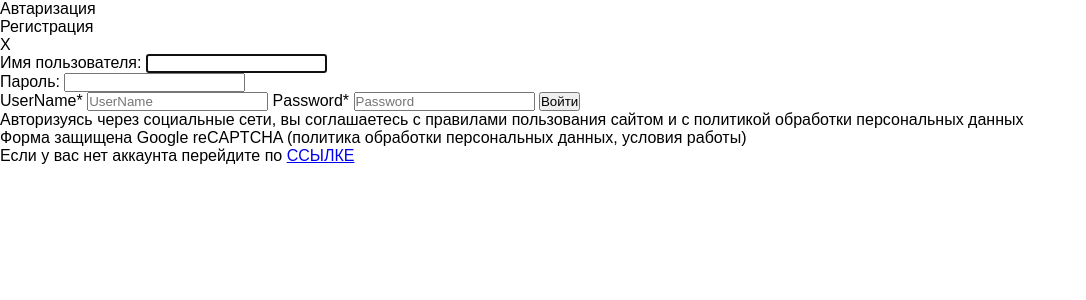
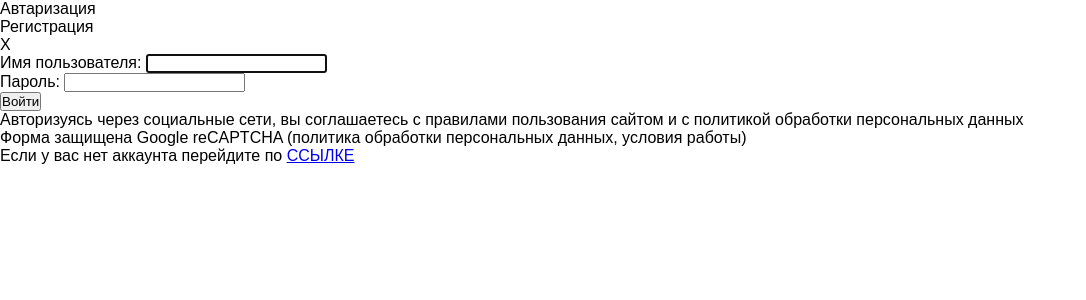
Before and after one commit to Mpekvoup/justforsharee, a Django app: page /login/ in a window 1280 px wide. Shown: the part 215-515 px from the top of the page, without its empty margins (0-1086 px from the left). Run offline with Django 5.2, Linux system fonts and the light colour scheme; tables that the repository leaves empty hold one stand-in row (values such as "Sample post").

Commit message:
Обновил код

```diff
--- a/startit_app/static/css/style copy.css
+++ b/startit_app/static/css/style copy.css
@@ -396,6 +396,6 @@
     transform: scale(1.2);
 }
 
-.id_username_helptext {
+.helptext {
     display: none;
 }
--- a/startit_app/templates/login.html
+++ b/startit_app/templates/login.html
@@ -41,18 +41,13 @@
                 <div class="auth-x">X</div>
             </div>
             <div class="auth-body">
-                <div class="auth-form">
+                <form method="post" action="{% url 'login_page' %}" class="auth-form">
                     {% csrf_token %}
                     {{ form }}
-                    <label for="userName">UserName*</label>
-                    <input type="text" placeholder="UserName" required>
-
-                    <label for="userName">Password*</label>
-                    <input type="password" placeholder="Password" required>
                     <button type="submit" class="btn-sumbit">Войти</button>
                     <div class="auth-footer">Авторизуясь через социальные сети, вы соглашаетесь с правилами пользования сайтом и с политикой обработки персональных данных <br> Форма защищена Google reCAPTCHA (политика обработки персональных данных, условия работы)</div>
                     <p class="help"> Если у вас нет аккаунта перейдите по <a href="{% url 'sign_up_page' %}" class="help">ССЫЛКЕ</a></p>
-                </div>
+                </form>
             </div>
         </div>
     </main>
--- a/startit_app/urls.py
+++ b/startit_app/urls.py
@@ -3,8 +3,8 @@
 
 urlpatterns = [
     path('', views.home_page, name='home_page'),
-    path('quests/detail/<int:pk>/', views.book_page, name='book_page'),
+    path('login/', views.login_page, name='login_page'),
+      path('quests/detail/<int:pk>/', views.book_page, name='book_page'),
     path('sign-up/', views.sign_up_page, name='sign_up_page'),
-    path('login/', views.login_page, name='login_page'),
     path('logout/', views.logout_action, name='logout_action'),
 ]
--- a/startit_app/views.py
+++ b/startit_app/views.py
@@ -3,6 +3,8 @@
 from django.contrib.auth import login, authenticate, logout
 from .forms import NewUserForm
 from django.contrib.auth.forms import AuthenticationForm
+from django.contrib.auth.models import User
+
 def home_page(request):
     quests = Quest.objects.all().order_by('-created_at')
     unique_ages = Quest.objects.values('age__name').distinct()
@@ -35,32 +37,33 @@
     }
     return render(request, "./quests_by_addresesQ.html", context)
 
-def sign_up_page (request):
+def sign_up_page(request):
     if request.method == "POST":
-        form =  NewUserForm(request.POST)
+        form = NewUserForm(request.POST)
         if form.is_valid():
             user = form.save()
-            return redirect('lodin_page')
+            return redirect('login_page')
+
     else:
-        form =NewUserForm()
+        form = NewUserForm()
+
     context = {
-        'form' : form
+        'form': form
     }
     return render(request, "sign_up.html", context)
 
 def login_page(request):
     if request.method == "POST":
-            form = AuthenticationForm(request.POST)
+            form = AuthenticationForm(request,data=request.POST)
             if form.is_valid():
-                username = form.cleaned_data('username')
-                password = form.cleaned_data('password')
+                username = form.cleaned_data['username']
+                password = form.cleaned_data['password']
                 user = authenticate(username=username, password=password)
                 if user is not None:
                     login(request, user)
                     return redirect('home_page')
     else:
         form = AuthenticationForm()
-
     context = {
         'form': form
     }
```
Also changed, not shown: startit_app/templates/book-page.html (+6 -1 lines), startit_app/templates/sign_up.html (+13 -6 lines), db.sqlite3.
